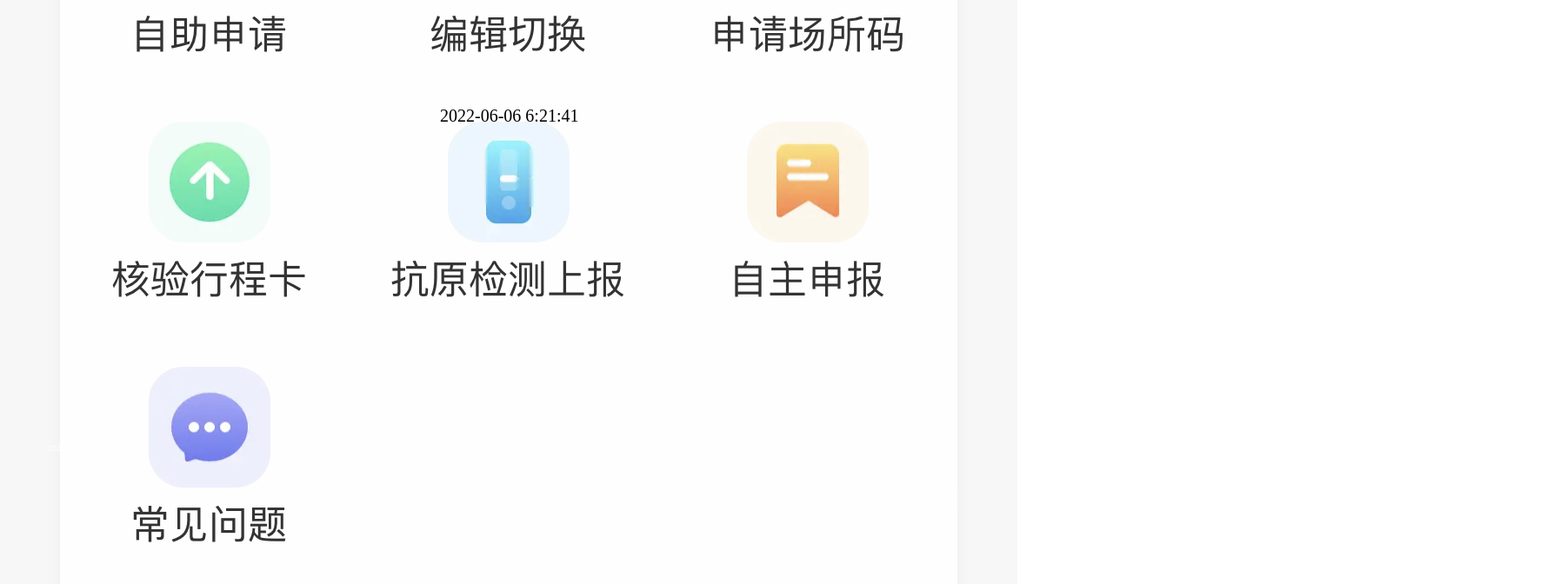
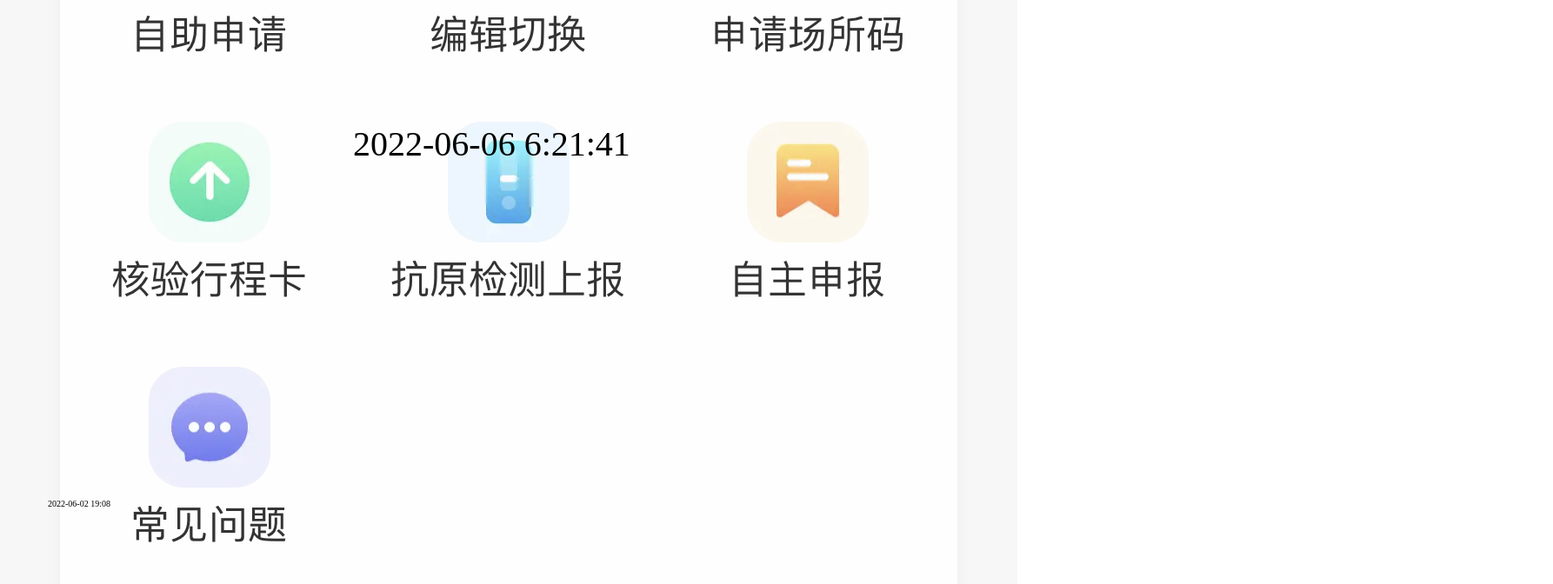
Before and after one commit to willkam/healthyMa, a plain HTML site: page index.html in a window 1280 px wide. Shown: the part 2240-2912 px from the top of the page at 87% size, 1786 px wide, since content can reach past the window. Drawn offline with Linux system fonts and the light colour scheme.

Commit message:
Update index.html

```diff
--- a/index.html
+++ b/index.html
@@ -24,9 +24,9 @@
 
 			#time{
 				position: relative;
-				left: 506px;
+				left: 406px;
 				bottom: 930px;
-				font-size: 20px;
+				font-size: 40px;
 			}
 
 
@@ -43,8 +43,10 @@
 			<div>
 			<img src="body.png" width="1170" height="3268" alt=""/>
 			</div>
-			 <p id="time"></p>
-			<p style="font-size: 10px; font-weight: lighter; color: #ffffff; position: relative; left: 55px; bottom: 585px;">2022-06-02 19:08</p>
+
+			<p id="time"></p>
+
+			<p style="font-size: 10px; font-weight: lighter; color: #000000; position: relative; left: 55px; bottom: 585px;">2022-06-02 19:08</p>
 		</div>
 
 		<script>
```
